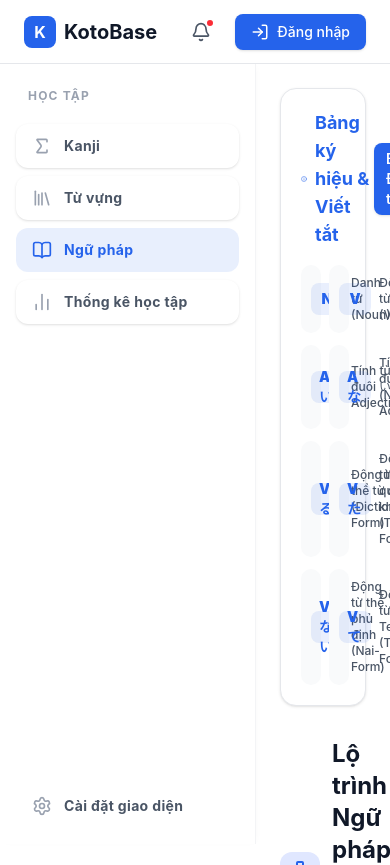
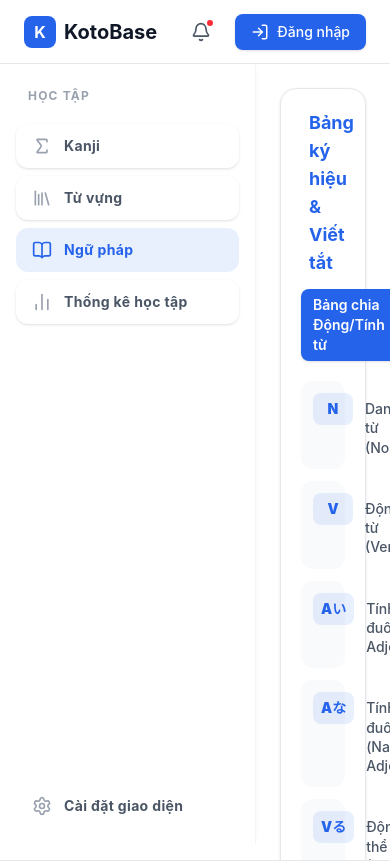
Before and after one commit to tokyo200904/kotobase-frontend, a React (Vite) app: page /grammar in a window 390 px wide. Shown: the top 865 px of the page. Built offline with nearby package versions, Linux system fonts and the light colour scheme; no server answers.

Commit message:
fix tràn trang và trôi sidebar

```diff
--- a/src/components/grammar/NotationTable.jsx
+++ b/src/components/grammar/NotationTable.jsx
@@ -5,8 +5,8 @@ import { GRAMMAR_NOTATIONS } from '../../constants/grammar';
 
 export const NotationTable = () => {
   return (
-    <div className="mb-8 rounded-2xl border border-gray-200 bg-white p-5 shadow-sm dark:border-gray-800 dark:bg-gray-900">
-      <div className="mb-4 flex items-center justify-between">
+    <div className="rounded-2xl border border-gray-200 bg-white p-5 shadow-sm dark:border-gray-800 dark:bg-gray-900">
+      <div className="mb-5 flex flex-col gap-3 sm:flex-row sm:items-center sm:justify-between">
         <h3 className="flex items-center gap-2 text-lg font-bold text-primary">
           <Info size={20} />
           Bảng ký hiệu & Viết tắt
@@ -14,20 +14,20 @@ export const NotationTable = () => {
 
         <Link
           to="/grammar/conjugation"
-          className="group flex items-center gap-1.5 rounded-lg bg-primary px-3 py-1.5 text-sm font-semibold text-white shadow-sm transition-all hover:bg-primary-hover active:scale-95"
+          className="group flex w-fit items-center gap-1.5 rounded-lg bg-primary px-3 py-1.5 text-sm font-semibold text-white shadow-sm transition-all hover:bg-primary-hover active:scale-95"
         >
           <span>Bảng chia Động/Tính từ</span>
           <ExternalLink size={14} className="transition-transform group-hover:-translate-y-0.5 group-hover:translate-x-0.5" />
         </Link>
       </div>
 
-      <div className="grid grid-cols-2 gap-3 sm:grid-cols-4">
+      <div className="grid grid-cols-1 gap-3 sm:grid-cols-2 lg:grid-cols-3 xl:grid-cols-4">
         {GRAMMAR_NOTATIONS.map((item, idx) => (
-          <div key={idx} className="flex items-center gap-2 rounded-xl bg-gray-50 p-2.5 dark:bg-gray-800/50">
-            <span className="flex h-8 min-w-[2rem] items-center justify-center rounded-lg bg-primary/10 px-2 text-sm font-black text-primary dark:bg-primary/20">
+          <div key={idx} className="flex items-start gap-3 rounded-xl bg-gray-50 p-3 dark:bg-gray-800/50">
+            <span className="flex h-8 min-w-[2.5rem] shrink-0 items-center justify-center rounded-lg bg-primary/10 px-2 text-sm font-black text-primary dark:bg-primary/20">
               {item.symbol}
             </span>
-            <span className="text-xs font-medium text-gray-600 dark:text-gray-400">
+            <span className="mt-1.5 text-sm font-medium leading-snug text-gray-600 dark:text-gray-400">
               {item.meaning}
             </span>
           </div>
--- a/src/pages/grammar/GrammarLevelsPage.jsx
+++ b/src/pages/grammar/GrammarLevelsPage.jsx
@@ -1,9 +1,9 @@
-import React, { useEffect, useState } from "react";
-import { Link } from "react-router-dom";
-import { Network, ChevronRight } from "lucide-react";
-import { grammarService } from "../../services/grammarService";
-import { LEVEL_META } from "../../constants/vocabulary";
-import { NotationTable } from "../../components/grammar/NotationTable";
+import React, { useEffect, useState } from 'react';
+import { Link } from 'react-router-dom';
+import { Network, ChevronRight } from 'lucide-react';
+import { grammarService } from '../../services/grammarService';
+import { LEVEL_META } from '../../constants/vocabulary';
+import { NotationTable } from '../../components/grammar/NotationTable';
 
 export const GrammarLevelsPage = () => {
   const [levels, setLevels] = useState([]);
@@ -19,42 +19,38 @@ export const GrammarLevelsPage = () => {
   }, []);
 
   return (
-    <div className="mx-auto max-w-5xl space-y-8">
+    <div className="mx-auto flex h-[calc(100vh-6rem)] max-w-5xl flex-col">
+
+      <div className="shrink-0 space-y-6 pb-6">
         <NotationTable />
 
         <div className="flex items-center gap-3 border-b border-gray-100 pb-4 dark:border-gray-800">
-        <div className="rounded-xl bg-indigo-100 p-2 text-indigo-600 dark:bg-indigo-900/30 text-primary">
+          <div className="rounded-xl bg-primary/10 p-2 text-primary dark:bg-primary/20">
             <Network size={24} />
           </div>
           <div>
-          <h1 className="text-2xl font-bold text-gray-900 dark:text-white">
-            Lộ trình Ngữ pháp
-          </h1>
-          <p className="text-sm text-gray-500 dark:text-gray-400">
-            Chinh phục cấu trúc từ cơ bản đến nâng cao
-          </p>
+            <h1 className="text-2xl font-bold text-gray-900 dark:text-white">Lộ trình Ngữ pháp</h1>
+            <p className="text-sm text-gray-500 dark:text-gray-400">Chinh phục cấu trúc từ cơ bản đến nâng cao</p>
+          </div>
         </div>
       </div>
 
+      <div className="custom-scrollbar flex-1 overflow-y-auto pr-4">
         <div className="relative pl-4 md:pl-0">
           <div className="absolute bottom-0 left-8 top-0 w-1 bg-gray-100 dark:bg-gray-800 md:left-12"></div>
 
-        <div className="space-y-8">
-          {isLoading
-            ? [1, 2, 3, 4, 5].map((i) => (
-                <div
-                  key={i}
-                  className="relative flex items-center gap-6 md:gap-8"
-                >
+          <div className="space-y-8 pb-10">
+            {isLoading ? (
+              // Skeleton Timeline
+              [1, 2, 3, 4, 5].map((i) => (
+                <div key={i} className="relative flex items-center gap-6 md:gap-8">
                   <div className="z-10 h-10 w-10 shrink-0 animate-pulse rounded-full bg-gray-200 dark:bg-gray-700 md:h-14 md:w-14 md:translate-x-[21px]"></div>
                   <div className="h-28 w-full animate-pulse rounded-2xl bg-gray-100 dark:bg-gray-800"></div>
                 </div>
               ))
-            : levels.map((level, index) => {
-                const meta = LEVEL_META[level.level] || {
-                  title: "Đang cập nhật",
-                  desc: "",
-                };
+            ) : (
+              levels.map((level) => {
+                const meta = LEVEL_META[level.level] || { title: 'Đang cập nhật', desc: '' };
 
                 return (
                   <Link
@@ -63,9 +59,7 @@ export const GrammarLevelsPage = () => {
                     className="group relative flex items-center gap-6 md:gap-8"
                   >
                     <div className="z-10 flex h-10 w-10 shrink-0 items-center justify-center rounded-full border-4 border-white bg-primary/10 text-primary shadow-sm transition-transform duration-300 group-hover:scale-125 group-hover:bg-primary group-hover:text-white dark:border-gray-950 dark:bg-primary/20 dark:group-hover:bg-primary md:h-14 md:w-14 md:translate-x-[21px]">
-                      <span className="text-sm font-black md:text-lg">
-                        {level.level}
-                      </span>
+                      <span className="text-sm font-black md:text-lg">{level.level}</span>
                     </div>
 
                     <div className="flex-1 overflow-hidden rounded-2xl border border-gray-100 bg-white p-5 shadow-sm transition-all duration-300 hover:-translate-y-1 hover:border-primary/50 hover:shadow-md dark:border-gray-800 dark:bg-gray-900 dark:hover:border-primary/50">
@@ -87,9 +81,12 @@ export const GrammarLevelsPage = () => {
                     </div>
                   </Link>
                 );
-              })}
+              })
+            )}
           </div>
         </div>
       </div>
+
+    </div>
   );
 };
```
Lines whose indentation alone changed are shown as unchanged.
